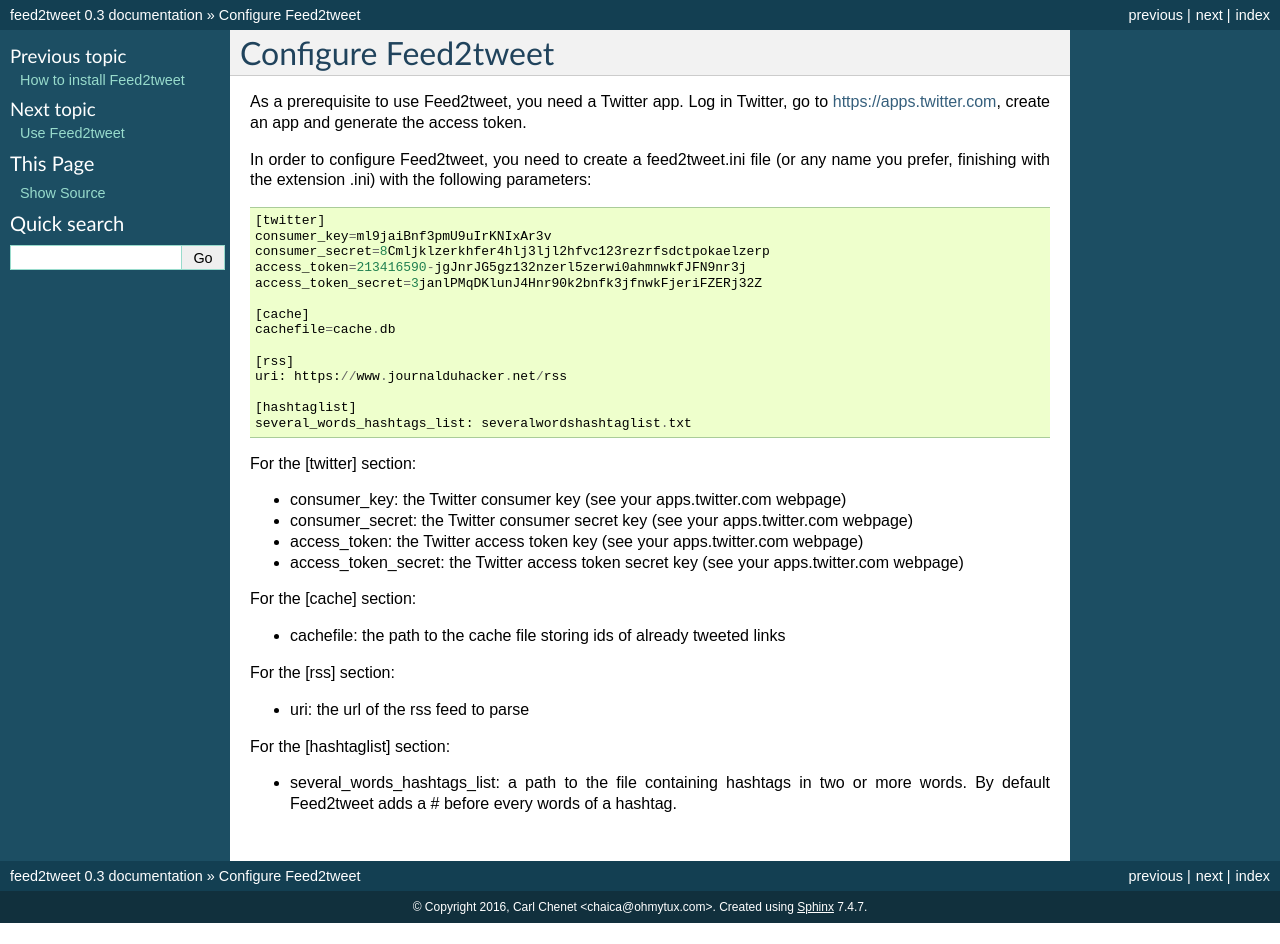
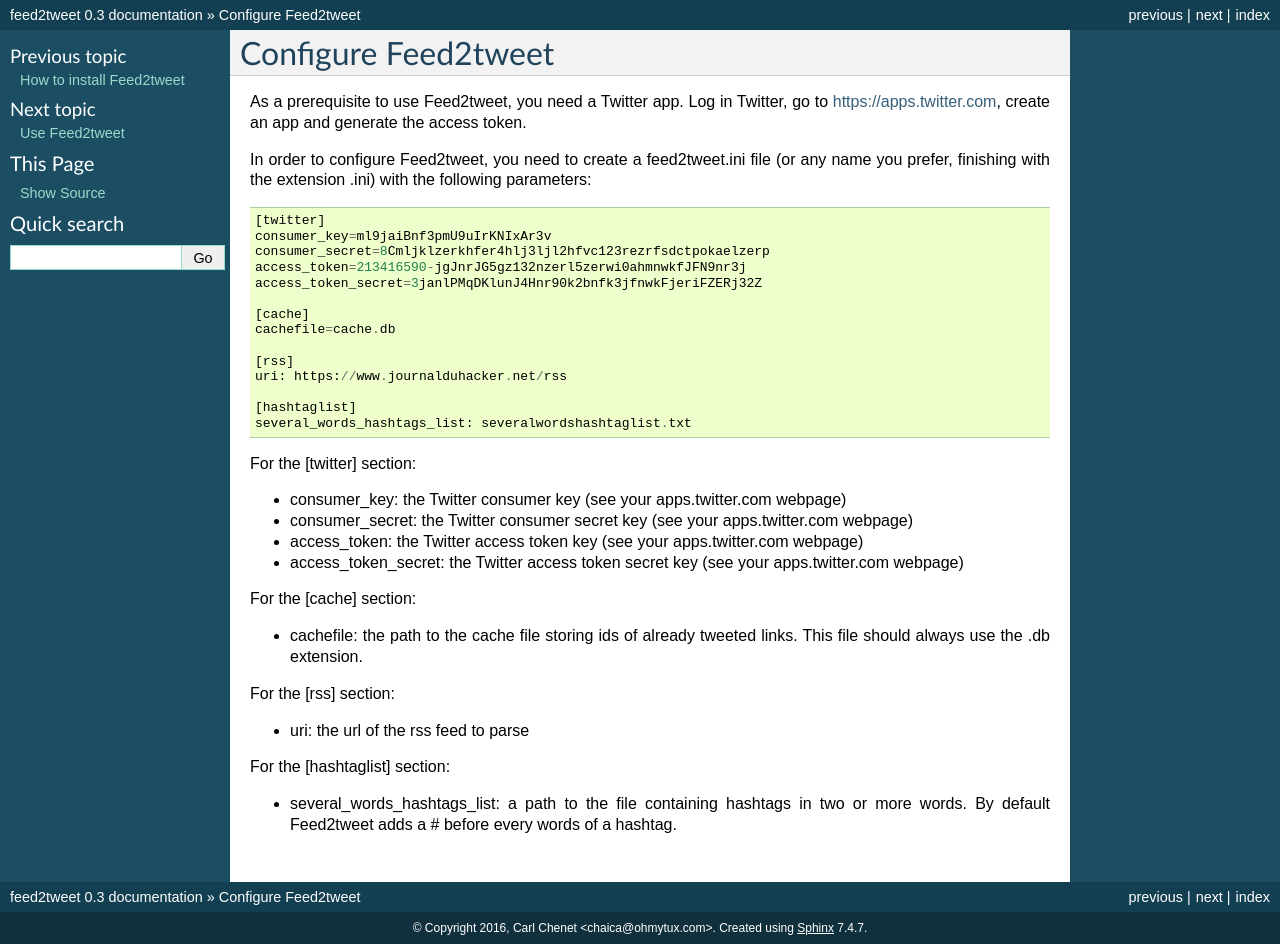
Before and after one commit to anarcat/feed2tweet, a Sphinx documentation site: the page built from docs/source/configure.rst, in a window 1280 px wide. Built offline with Sphinx 7.4.7, drawn with Linux system fonts in a browser that asks for light colours; before the commit the page ends 923 px from its top, so only the background shows below that.

Commit message:
update information about the [cache] section

```diff
--- a/docs/source/configure.rst
+++ b/docs/source/configure.rst
@@ -29,7 +29,7 @@
 
 For the [cache] section:
 
-- cachefile: the path to the cache file storing ids of already tweeted links
+- cachefile: the path to the cache file storing ids of already tweeted links. This file should always use the .db extension.
 
 For the [rss] section:
 
```
